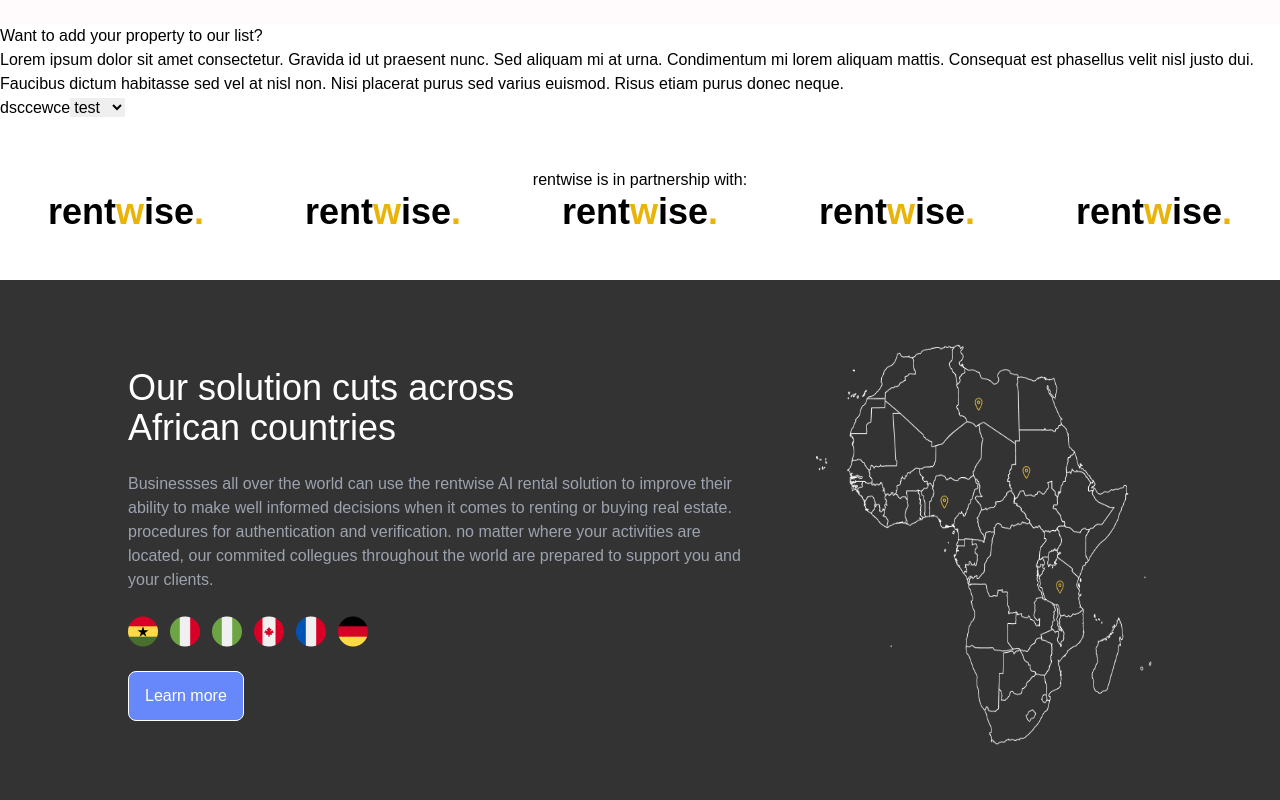
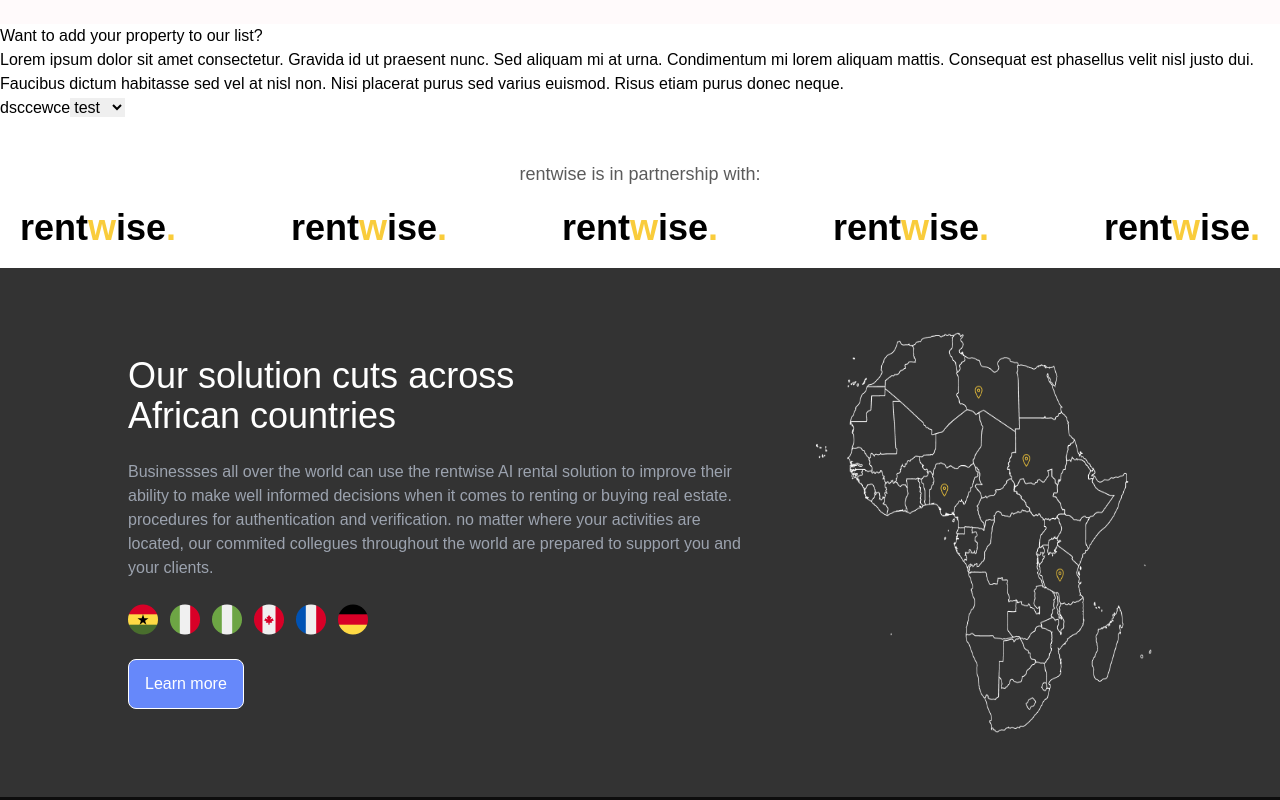
Before and after one commit to Obadea/rentwise, a React (Create React App) app: page / in a window 1280 px wide. Shown: the part 1660-2460 px from the top of the page. Built offline with nearby package versions, Linux system fonts and the light colour scheme; a web font is replaced by a local one.

Commit message:
major touch on footer component

```diff
--- a/src/landingpage/components/Footer.jsx
+++ b/src/landingpage/components/Footer.jsx
@@ -54,6 +54,8 @@ function Footer() {
           rent<span className="text-yellow-500">w</span>ise
           <span className="text-yellow-500">.</span>
         </h2>
+        <div>
+          <h4>Follow us</h4>
           <div className="flex gap-4 text-white">
             <YouTubeIcon />
             <FacebookIcon />
@@ -63,6 +65,7 @@ function Footer() {
           </div>
         </div>
       </div>
+    </div>
   );
 }
 
--- a/src/landingpage/components/Partnership.jsx
+++ b/src/landingpage/components/Partnership.jsx
@@ -2,28 +2,30 @@ import React from "react";
 
 function Partnership() {
   return (
-    <div className="p-12">
-      <h3 className="text-center">rentwise is in partnership with:</h3>
+    <div className="p-5">
+      <h3 className="text-center text-customgGrayShade1 font-normal text-lg py-5">
+        rentwise is in partnership with:
+      </h3>
       <div className="flex justify-between text-4xl font-bold">
         <h2>
-          rent<span className="text-yellow-500">w</span>ise
-          <span className="text-yellow-500">.</span>
+          rent<span className="text-customyellow">w</span>ise
+          <span className="text-customyellow">.</span>
         </h2>
         <h2>
-          rent<span className="text-yellow-500">w</span>ise
-          <span className="text-yellow-500">.</span>
+          rent<span className="text-customyellow">w</span>ise
+          <span className="text-customyellow">.</span>
         </h2>
         <h2>
-          rent<span className="text-yellow-500">w</span>ise
-          <span className="text-yellow-500">.</span>
+          rent<span className="text-customyellow">w</span>ise
+          <span className="text-customyellow">.</span>
         </h2>
         <h2>
-          rent<span className="text-yellow-500">w</span>ise
-          <span className="text-yellow-500">.</span>
+          rent<span className="text-customyellow">w</span>ise
+          <span className="text-customyellow">.</span>
         </h2>
         <h2>
-          rent<span className="text-yellow-500">w</span>ise
-          <span className="text-yellow-500">.</span>
+          rent<span className="text-customyellow">w</span>ise
+          <span className="text-customyellow">.</span>
         </h2>
       </div>
     </div>
--- a/tailwind.config.js
+++ b/tailwind.config.js
@@ -23,6 +23,7 @@ module.exports = {
         customNameBlack: "#4D4D4D",
         customBlackShade: "#A6A6A6",
         customProfileblue: "#6688FA",
+        customgGrayShade1: "#5B5B5B",
       },
     },
   },
```
Lines whose indentation alone changed are shown as unchanged.
